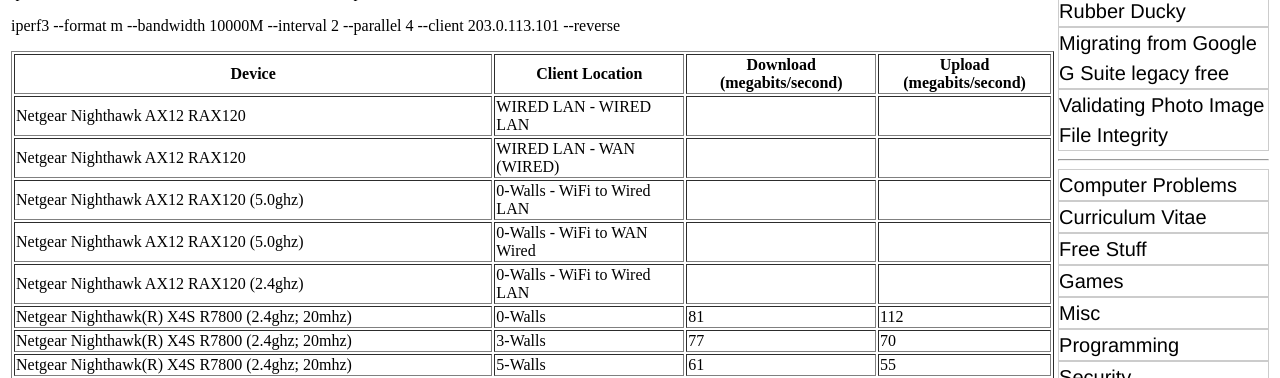
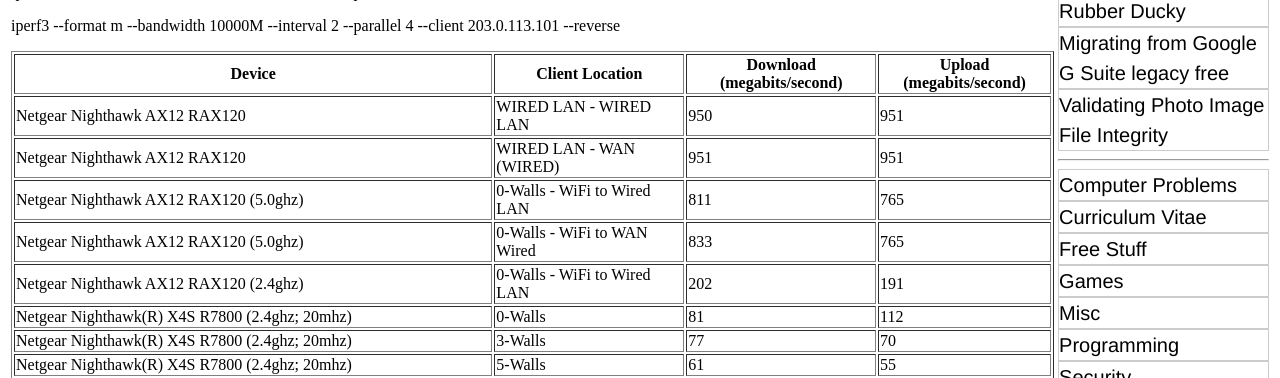
Before and after one commit to rbeede/rbeede.github.io, a Jekyll site: the page built from _posts/2022-05-14-benchmarks_for_various_wifi_routers.html, in a window 1280 px wide. Shown: the part 301-679 px from the top of the page. Built offline with Jekyll 4.4.1, drawn with Linux system fonts in a browser that asks for light colours.

Commit message:
Added benchmark tests at wall-0

```diff
--- a/_posts/2022-05-14-benchmarks_for_various_wifi_routers.html
+++ b/_posts/2022-05-14-benchmarks_for_various_wifi_routers.html
@@ -28,32 +28,32 @@
 <tr>
   <td>Netgear Nighthawk AX12 RAX120</td>
   <td>WIRED LAN - WIRED LAN</td>
-  <td></td>
-  <td></td>
+  <td>950</td>
+  <td>951</td>
 </tr>
 <tr>
   <td>Netgear Nighthawk AX12 RAX120</td>
   <td>WIRED LAN - WAN (WIRED)</td>
-  <td></td>
-  <td></td>
+  <td>951</td>
+  <td>951</td>
 </tr>
 <tr>
   <td>Netgear Nighthawk AX12 RAX120 (5.0ghz)</td>
   <td>0-Walls - WiFi to Wired LAN</td>
-  <td></td>
-  <td></td>
+  <td>811</td>
+  <td>765</td>
 </tr>
 <tr>
   <td>Netgear Nighthawk AX12 RAX120 (5.0ghz)</td>
   <td>0-Walls - WiFi to WAN Wired</td>
-  <td></td>
-  <td></td>
+  <td>833</td>
+  <td>765</td>
 </tr>
 <tr>
   <td>Netgear Nighthawk AX12 RAX120 (2.4ghz)</td>
   <td>0-Walls - WiFi to Wired LAN</td>
-  <td></td>
-  <td></td>
+  <td>202</td>
+  <td>191</td>
 </tr>
 <tr>
   <td>Netgear Nighthawk(R) X4S R7800 (2.4ghz; 20mhz)</td>
```
